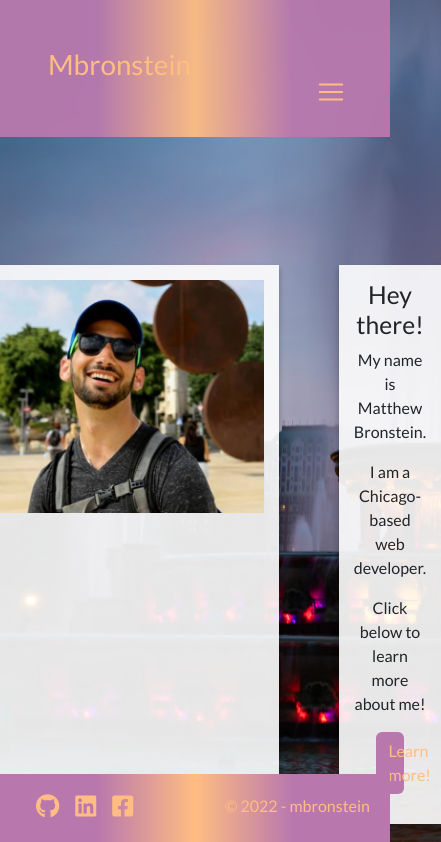
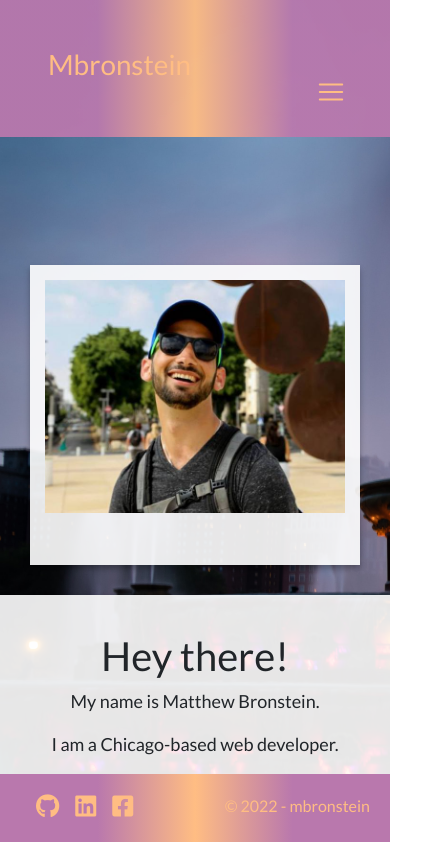
Before and after one commit to mbronstein1/My-Portfolio, a React (Create React App) app: page / in a window 390 px wide. Shown: the top 842 px of the page, 441 px wide, since content can reach past the window. Built offline with nearby package versions, Linux system fonts and the light colour scheme.

Commit message:
changed nav links to react-router-dom NavLinks, and adjusted sizing and responsiveness

```diff
--- a/package.json
+++ b/package.json
@@ -11,6 +11,7 @@
     "emailjs-com": "^3.2.0",
     "react": "^18.2.0",
     "react-dom": "^18.2.0",
+    "react-router-dom": "^6.4.3",
     "react-scripts": "5.0.1",
     "web-vitals": "^2.1.4"
   },
--- a/src/App.js
+++ b/src/App.js
@@ -1,40 +1,39 @@
-import React, { useState } from 'react'
-import Header from './components/Header/Header'
+import React from 'react';
+import { BrowserRouter as Router, Routes, Route } from 'react-router-dom';
+import Header from './components/Header/Header';
 import Footer from './components/Footer/Footer';
 import Home from './pages/Home/Home';
-import About from './pages/About/About'
-import Contact from './pages/Contact/Contact'
-import Resume from './pages/Resume/Resume'
-import Portfolio from './pages/Portfolio/Portfolio'
+import About from './pages/About/About';
+import Contact from './pages/Contact/Contact';
+import Portfolio from './pages/Portfolio/Portfolio';
 
-function App() {
-  const [currentPage, setCurrentPage] = useState('');
+export default function App() {
+  return (
+    <div className="app">
+      <Router>
+        <Header />
 
-  const renderPage = () => {
-    if (currentPage === '') {
-      return <Home handlePageChange={handlePageChange} />;
-    };
-    if (currentPage === 'about') {
-      return <About />;
-    };
-    if (currentPage === 'portfolio') {
-      return <Portfolio />;
-    };
-    if (currentPage === 'contact') {
-      return <Contact />;
-    };
-    return <Resume />;
-  }
+        <Routes>
+          <Route
+            path='/'
+            element={<Home />}
+          />
+          <Route
+            path='/about'
+            element={<About />}
+          />
+          <Route
+            path='/portfolio'
+            element={<Portfolio />}
+          />
+          <Route
+            path='/contact'
+            element={<Contact />}
+          />
+        </Routes>
 
-  const handlePageChange = (page) => setCurrentPage(page)
-
-  return (
-    <div className="App">
-      <Header currentPage={currentPage} handlePageChange={handlePageChange} />
-      {renderPage()}
-      <Footer />
+        <Footer />
+      </Router>
     </div>
   );
-}
-
-export default App;
+};
--- a/src/components/Footer/Footer.css
+++ b/src/components/Footer/Footer.css
@@ -4,7 +4,6 @@
     background-image: linear-gradient(to right, rgb(185,120,173), rgb(185,120,173), rgb(255,189,131),  rgb(185,120,173), rgb(185,120,173));
     height: 70px;
     position: fixed;
-    left: 0;
     bottom: 0;
     width: 100%;
 }
--- a/src/components/Form/Form.css
+++ b/src/components/Form/Form.css
@@ -5,8 +5,8 @@
     -moz-box-shadow: 0 4px 6px rgba(0, 0, 0, .3);
     box-shadow: 0 4px 6px rgba(0, 0, 0, .3);
     overflow: auto;
-    margin: 48px auto 128px;
-    width: 60%;
+    margin: 30px auto 128px;
+    width: 90%;
 }
 
 button.custom-form-btn {
--- a/src/components/Form/Form.js
+++ b/src/components/Form/Form.js
@@ -14,10 +14,10 @@ export default function Form({
     return (
         <div className='container'>
             <div className='custom-container px-4 py-3 mx-auto'>
-                <h2 className='contact-header pb-2'>Contact Me</h2>
+                <h2 className='contact-header pb-1'>Contact Me</h2>
                 <hr style={{ borderTop: "solid 2px rgb(255, 189, 131)" }} />
                 <form className='contact-form'>
-                    <div className="my-4">
+                    <div className="my-3">
                         <label className="form-label">Name</label>
                         <input
                             name='name'
@@ -31,7 +31,7 @@ export default function Form({
                             required
                         />
                     </div>
-                    <div className="mb-4">
+                    <div className="mb-3">
                         <label className="form-label">Email</label>
                         <input
                             name='email'
@@ -45,7 +45,7 @@ export default function Form({
                             required
                         />
                     </div>
-                    <div className="mb-4">
+                    <div className="mb-3">
                         <label className="form-label">Message</label>
                         <textarea
                             name='message'
--- a/src/components/Header/Header.js
+++ b/src/components/Header/Header.js
@@ -1,19 +1,19 @@
 import React from 'react';
 import './Header.css';
 import Navbar from '../Navigation/Navbar';
+import { Link } from 'react-router-dom';
 
 
-export default function Header({ currentPage, handlePageChange }) {
+export default function Header() {
     return (
         <div className="jumbotron jumbotron-fluid header">
             <div className="d-flex flex-row h-100 justify-content-between">
-                <a className='m-5 custom-header align-self-center'
-                    href="#"
-                    onClick={() => handlePageChange('')}>
+                <Link className='m-5 custom-header align-self-center'
+                    to="/">
                     <h1>Mbronstein</h1>
-                </a>
-                <Navbar currentPage={currentPage} handlePageChange={handlePageChange} />
+                </Link>
+                <Navbar />
             </div>
         </div>
     )
-}
+};
--- a/src/components/Navigation/Navbar.js
+++ b/src/components/Navigation/Navbar.js
@@ -1,27 +1,27 @@
 import React from 'react';
-import './Navbar.css'
+import { NavLink } from 'react-router-dom';
+import './Navbar.css';
 
-
-
-export default function Navbar({ currentPage, handlePageChange }) {
+export default function Navbar() {
     const navLinks = [
         {
             name: 'About Me',
-            link: 'about',
+            link: '/about',
         },
         {
             name: 'Portfolio',
-            link: 'portfolio',
+            link: '/portfolio',
         },
         {
             name: 'Contact Me',
-            link: 'contact',
+            link: '/contact',
         },
         {
             name: 'Resume',
-            link: 'resume'
+            link: '/resume'
         }
     ];
+
     return (
         <nav className="navbar navbar-expand-lg align-self-end mb-2 custom-nav">
             <div className="container-fluid">
@@ -32,11 +32,10 @@ export default function Navbar({ currentPage, handlePageChange }) {
                     <ul className="navbar-nav">
                         {navLinks.map((item, index) => (
                             <li key={`${item.name}-${index}`} className="nav-item">
-                                <a className={currentPage === item.link ? 'nav-link active nav-btn' : 'nav-link nav-btn'}
-                                    href={`#${item.link}`}
-                                    onClick={() => handlePageChange(`${item.link}`)}>
+                                <NavLink  className='nav-link nav-btn'
+                                    to={item.link}>
                                     {item.name}
-                                </a>
+                                </NavLink >
                             </li>))}
                     </ul>
                 </div>
--- a/src/components/Projects/Projects.css
+++ b/src/components/Projects/Projects.css
@@ -18,7 +18,7 @@
     box-shadow: 0 4px 6px rgba(0, 0, 0, .3);
     overflow: auto;
     margin: 48px auto 128px;
-    width: 90%;
+    width: 100%;
 }
 
 .projects:hover {
--- a/src/pages/About/About.css
+++ b/src/pages/About/About.css
@@ -5,7 +5,7 @@
     -moz-box-shadow: 0 4px 6px rgba(0, 0, 0, .3);
     box-shadow: 0 4px 6px rgba(0, 0, 0, .3);
     overflow: auto;
-    width: 60%;
+    width: 90%;
     margin: 48px auto 128px;
 }
 
--- a/src/pages/Home/Home.css
+++ b/src/pages/Home/Home.css
@@ -1,8 +1,9 @@
 .custom-home-container {
-    margin: 128px auto;
+    margin: 128px auto 128px;
 }
 
 .polaroid {
+    height: 300px;
     background: rgba(255, 255, 255, .9);
     padding: 15px 15px 30px;
     margin-right: 30px;
@@ -28,6 +29,7 @@
     -webkit-box-shadow: 0 4px 6px rgba(0, 0, 0, .3);
     -moz-box-shadow: 0 4px 6px rgba(0, 0, 0, .3);
     box-shadow: 0 4px 6px rgba(0, 0, 0, .3);
+    height: 300px;
 }
 
 button.custom-btn {
@@ -43,3 +45,46 @@ button.custom-btn:hover {
     color: rgb(230, 186, 146);
     transform: scale(1.1);
 }
+
+@media screen and (max-width: 850px) {
+    .custom-home-container {
+        flex-direction: column;
+        padding: 0 !important;
+    }
+    .polaroid {
+        margin: 0 0 20px 0;
+    }
+
+    .text-content {
+        padding: 5px;
+        margin-left: 0;
+        height: 300px;
+    }
+
+    .text-content p {
+        font-size: 24px;
+    }
+
+    .text-content h2 {
+        font-size: 40px;
+    }
+
+    .text-content button {
+        font-size: 24px;
+    }
+}
+
+@media screen and (max-width: 620px) {
+    .text-content {
+        margin: 10px 0 0 0;
+        width: 100%;
+    }
+
+    .text-content p {
+        font-size: 18px;
+    }
+
+    .text-content button {
+        font-size: 18px;
+    }
+}
--- a/src/pages/Home/Home.js
+++ b/src/pages/Home/Home.js
@@ -1,10 +1,11 @@
 import React from "react";
+import { NavLink } from 'react-router-dom';
 import ProfilePic from '../../assets/images/Profile-Pic.jpg';
-import './Home.css'
+import './Home.css';
 
-export default function Home({ handlePageChange }) {
+export default function Home() {
     return (
-        <div className="container-fluid d-flex justify-content-center custom-home-container">
+        <div className="container-fluid d-flex justify-content-center align-items-center custom-home-container">
             <div className="polaroid">
                 <img src={ProfilePic} title="Profile Pic" alt="Profile Pic" />
             </div>
@@ -13,10 +14,9 @@ export default function Home({ handlePageChange }) {
                 <p>My name is Matthew Bronstein.</p>
                 <p>I am a Chicago-based web developer.</p>
                 <p>Click below to learn more about me!</p>
-                <a href="#about"
-                    onClick={() => handlePageChange('about')}>
+                <NavLink to='/about'>
                     <button type='button' className='btn custom-btn'>Learn more!</button>
-                </a>
+                </NavLink>
             </div>
         </div>
     )
--- a/src/reset.css
+++ b/src/reset.css
@@ -7,7 +7,7 @@
 }
 
 body {
-  min-height: 100%;
+  min-height: 100vh;
   line-height: 1;
   font-family: sans-serif;
 }
```
Also changed, not shown: 1 other file (tests, documents, lock files or other folders).
